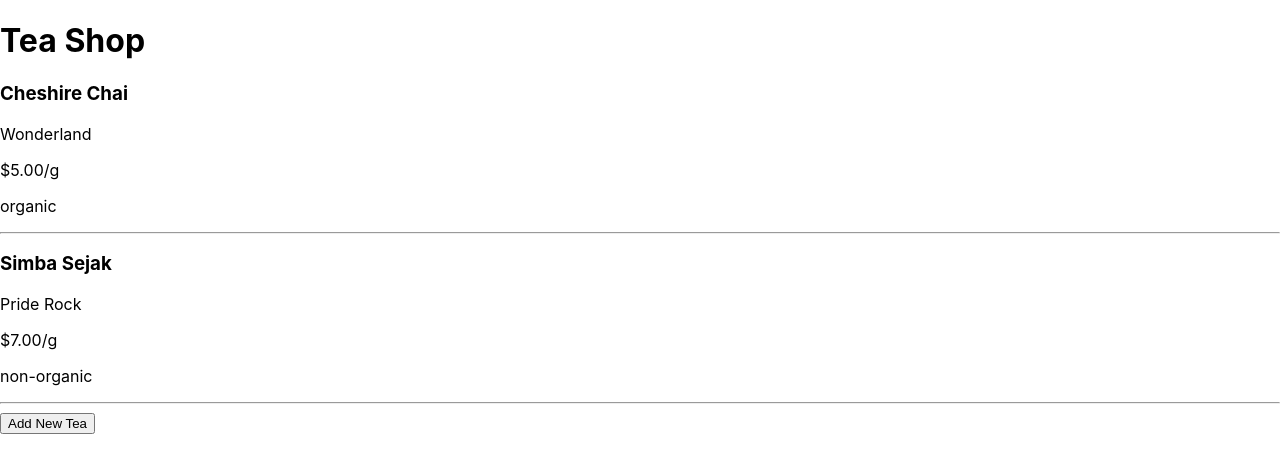
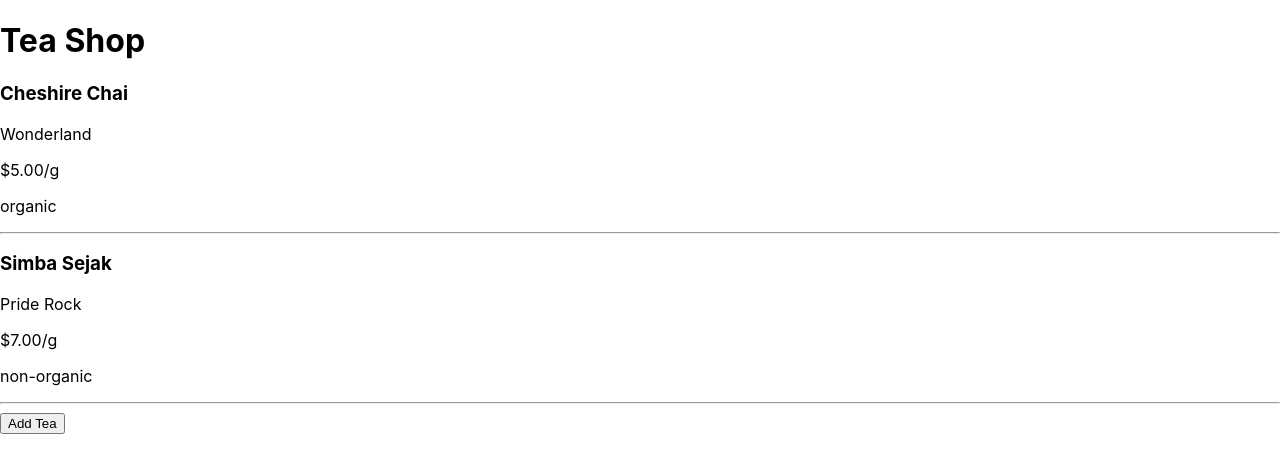
Before and after one commit to Schmelzberry/TeaShop, a React (Create React App) app: page / in a window 1280 px wide. Shown: the top 472 px of the page. Built offline with nearby package versions, Linux system fonts and the light colour scheme.

Commit message:
conditional rendering added

```diff
--- a/package.json
+++ b/package.json
@@ -34,5 +34,8 @@
       "last 1 firefox version",
       "last 1 safari version"
     ]
+  },
+  "devDependencies": {
+    "@babel/plugin-proposal-private-property-in-object": "^7.21.11"
   }
 }
--- a/src/components/TeaControl.js
+++ b/src/components/TeaControl.js
@@ -21,19 +21,20 @@ class TeaControl extends React.Component {
 
   render() {
     let currentlySeen = null;
-    let addTeaBtn = null;
+    let btnText = null;
 
     if (this.state.formVisible) {
-      currentlySeen = <NewTeaForm />
+      currentlySeen = <NewTeaForm />;
+      btnText = "Return to Tea List";
     }
     else {
       currentlySeen = <TeaList />
-      addTeaBtn = <button onClick={this.handleClick}>Add New Tea</button>
+      btnText = "Add Tea";
     }
     return (
       <React.Fragment>
         {currentlySeen}
-        {addTeaBtn}
+        <button onClick={this.handleClick}>{btnText}</button>
       </React.Fragment>
     );
   }
```
Also changed, not shown: 1 other file (tests, documents, lock files or other folders).
